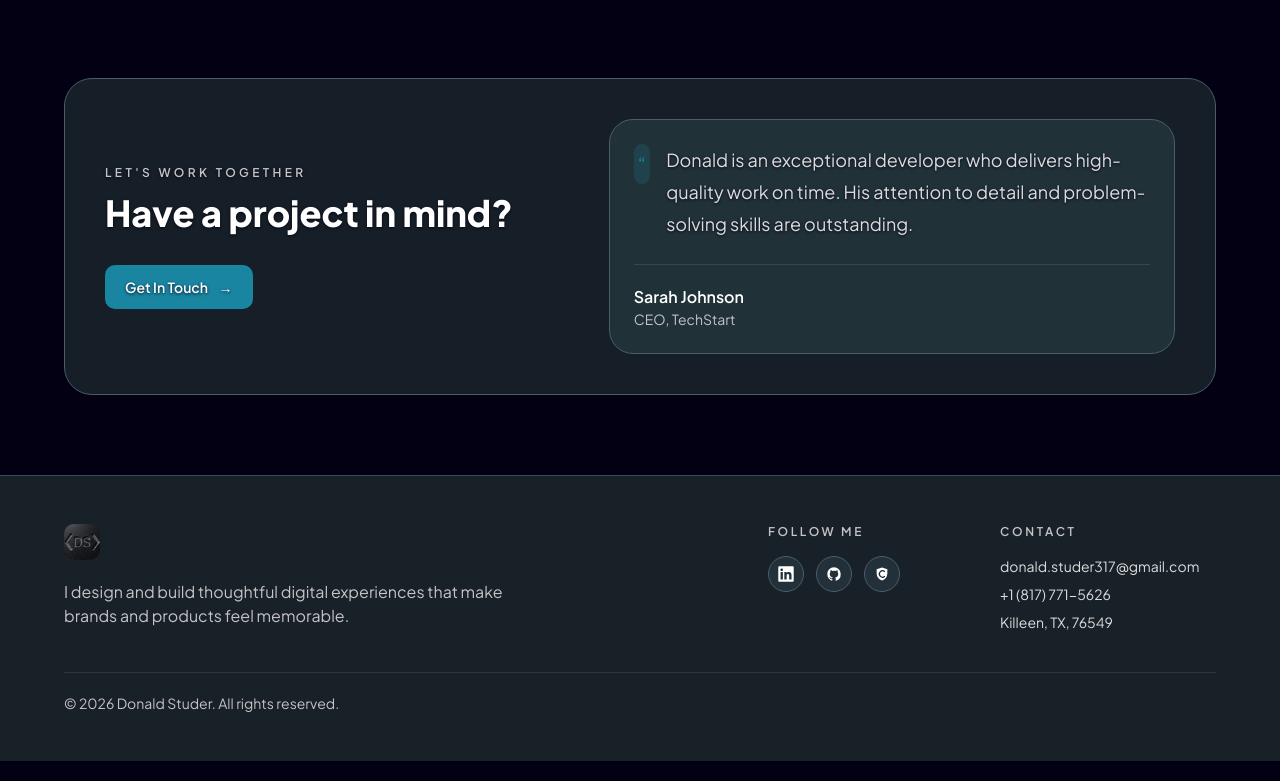
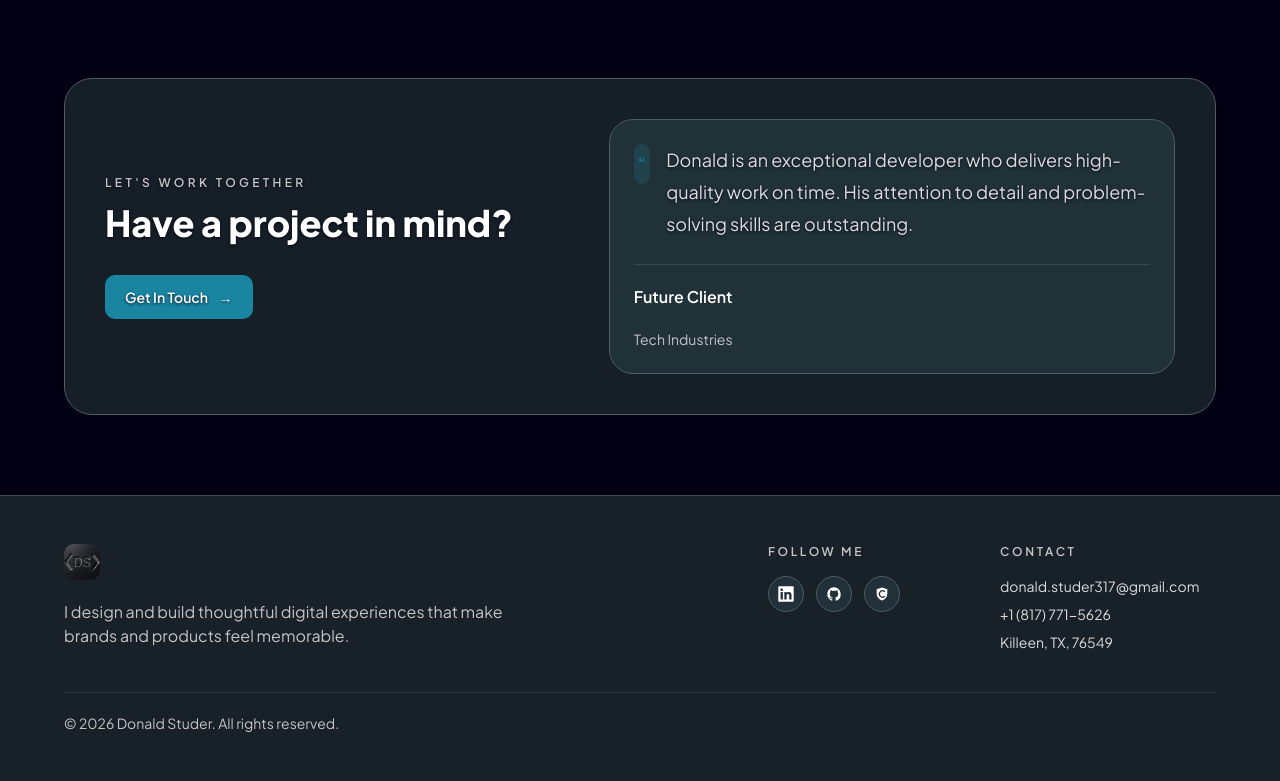
Before and after one commit to donaldstuder317-cyber/portfolio-website, a Next.js app: page / in a window 1280 px wide. Shown: the part 2060-2841 px from the top of the page. Built offline with nearby package versions, Linux system fonts and the light colour scheme.

Commit message:
Changed Testimonial

```diff
--- a/src/app/(site)/page.tsx
+++ b/src/app/(site)/page.tsx
@@ -593,8 +593,10 @@ export default function Home() {
               </div>
 
               <div className='mt-6 border-t border-white/10 pt-5'>
-                <div className='font-semibold text-white'>Sarah Johnson</div>
-                <div className='text-sm text-[#c5c3c6]'>CEO, TechStart</div>
+                <div className='font-semibold text-white'>Future Client</div>
+                <div className='text-sm text-[#c5c3c6]'>
+                  <br /> Tech Industries
+                </div>
               </div>
             </div>
           </div>
```
